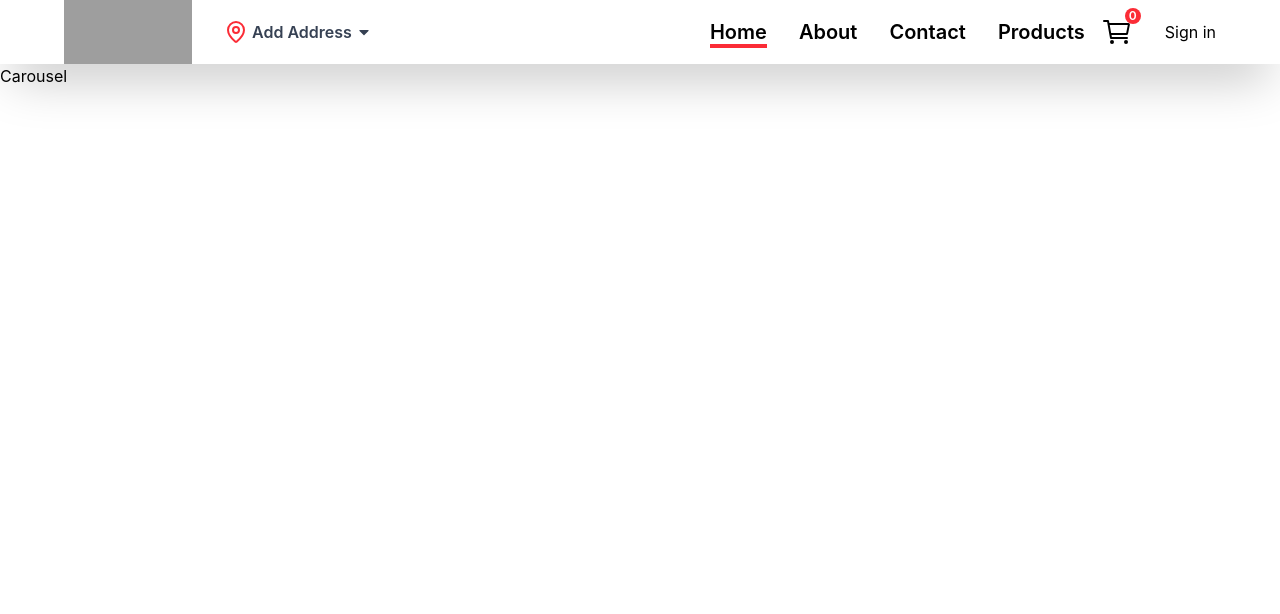
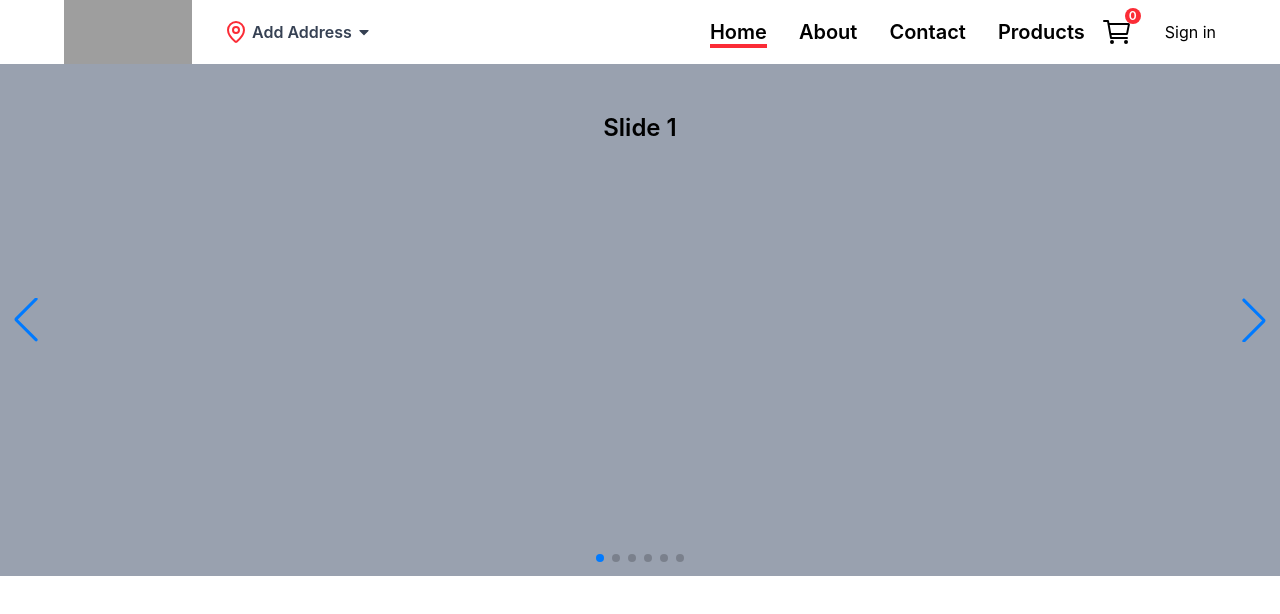
Before and after one commit to 0xCybri-313/multiverse-market, a React (Vite) app: page / in a window 1280 px wide. Shown: the top 614 px of the page. Built offline with nearby package versions, Linux system fonts and the light colour scheme; no server answers; grey boxes are pictures that could not be loaded.

Commit message:
feat: set up Context API for state management and implement home page slider

```diff
--- a/package.json
+++ b/package.json
@@ -18,6 +18,9 @@
     "react-dom": "^19.2.5",
     "react-icons": "^5.6.0",
     "react-router": "^7.15.0",
+    "react-slick": "^0.31.0",
+    "slick-carousel": "^1.8.1",
+    "swiper": "^12.1.4",
     "tailwindcss": "^4.2.4"
   },
   "devDependencies": {
--- a/src/components/Carousel.jsx
+++ b/src/components/Carousel.jsx
@@ -1,7 +1,48 @@
-import React from "react";
+import { useContext, useEffect } from "react";
+import { DataContext } from "../context/DataContext";
+
+import React, { useRef, useState } from "react";
+// Import Swiper React components
+import { Swiper, SwiperSlide } from "swiper/react";
+
+// Import Swiper styles
+import "swiper/css";
+import "swiper/css/pagination";
+import "swiper/css/navigation";
+
+// import "../styles.css";
+
+// import required modules
+import { Pagination, Navigation } from "swiper/modules";
 
 function Carousel() {
-  return <div>Carousel</div>;
+  const { data, setData, fetchAllProducts } = useContext(DataContext);
+  console.log(data);
+  useEffect(() => {
+    fetchAllProducts();
+  }, []);
+
+  return (
+    <>
+      <Swiper
+        slidesPerView={1}
+        spaceBetween={30}
+        loop={true}
+        pagination={{
+          clickable: true,
+        }}
+        navigation={true}
+        modules={[Pagination, Navigation]}
+        className="mySwiper h-128 w-full"
+      >
+        {[...Array(6)].map((_, index) => (
+          <SwiperSlide key={index} className="bg-gray-400 pt-12 text-center">
+            <span className="text-2xl font-semibold">Slide {index + 1}</span>
+          </SwiperSlide>
+        ))}
+      </Swiper>
+    </>
+  );
 }
 
 export default Carousel;
--- /dev/null
+++ b/src/context/DataContext.jsx
@@ -0,0 +1,26 @@
+import axios from "axios";
+import { createContext, useState } from "react";
+
+export const DataContext = createContext(null);
+
+export const DataProvider = ({ children }) => {
+  const [data, setData] = useState();
+
+  //   fetch all products
+
+  const fetchAllProducts = async () => {
+    try {
+      const res = await axios.get("https://dummyjson.com/products");
+      const productsData = res.data.products;
+      setData(productsData);
+    } catch (error) {
+      console.log(error);
+    }
+  };
+
+  return (
+    <DataContext.Provider value={{ data, setData, fetchAllProducts }}>
+      {children}
+    </DataContext.Provider>
+  );
+};
```
Also changed, not shown: src/main.jsx (+6 -3 lines), 1 other file (tests, documents, lock files or other folders).
